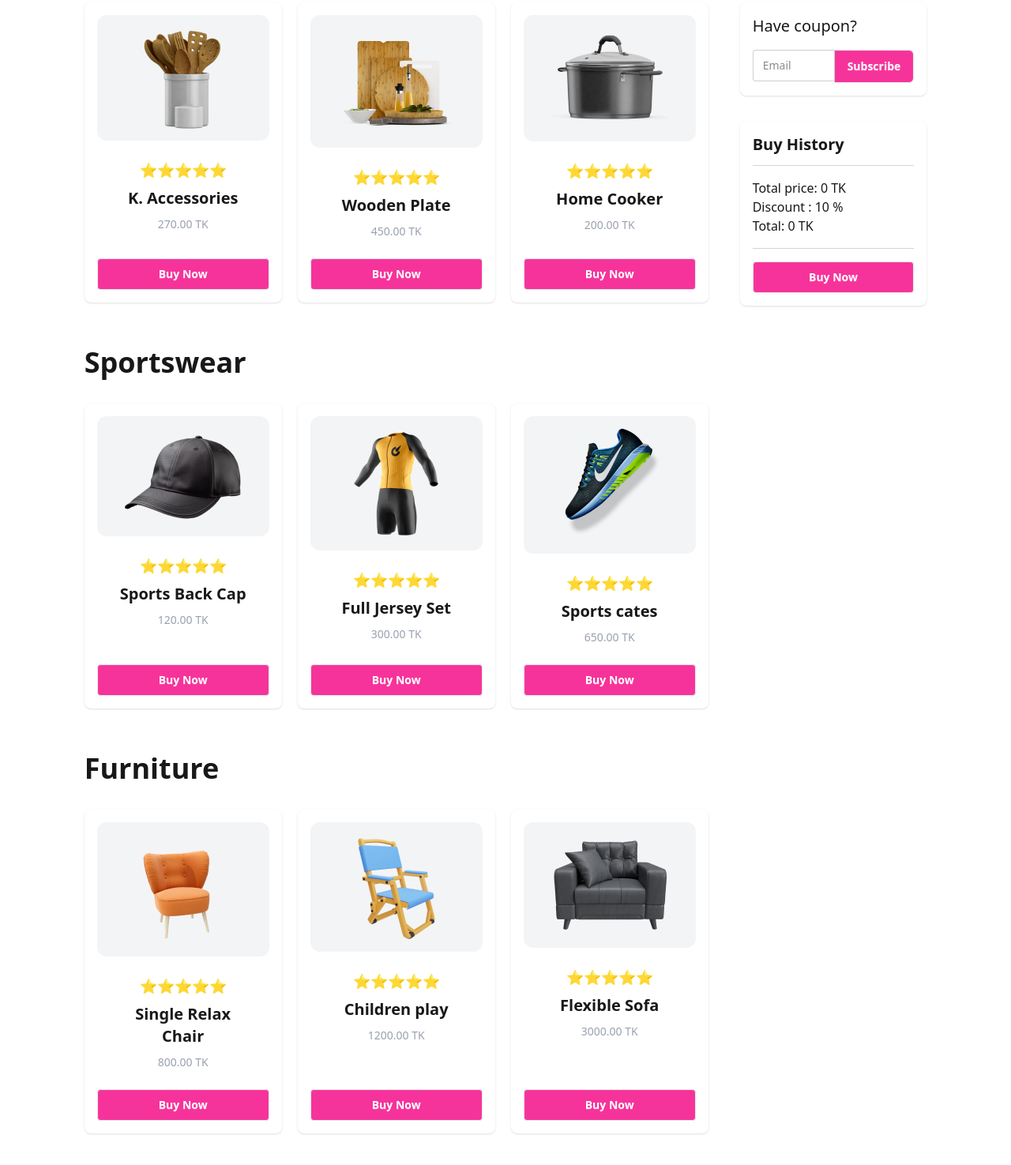
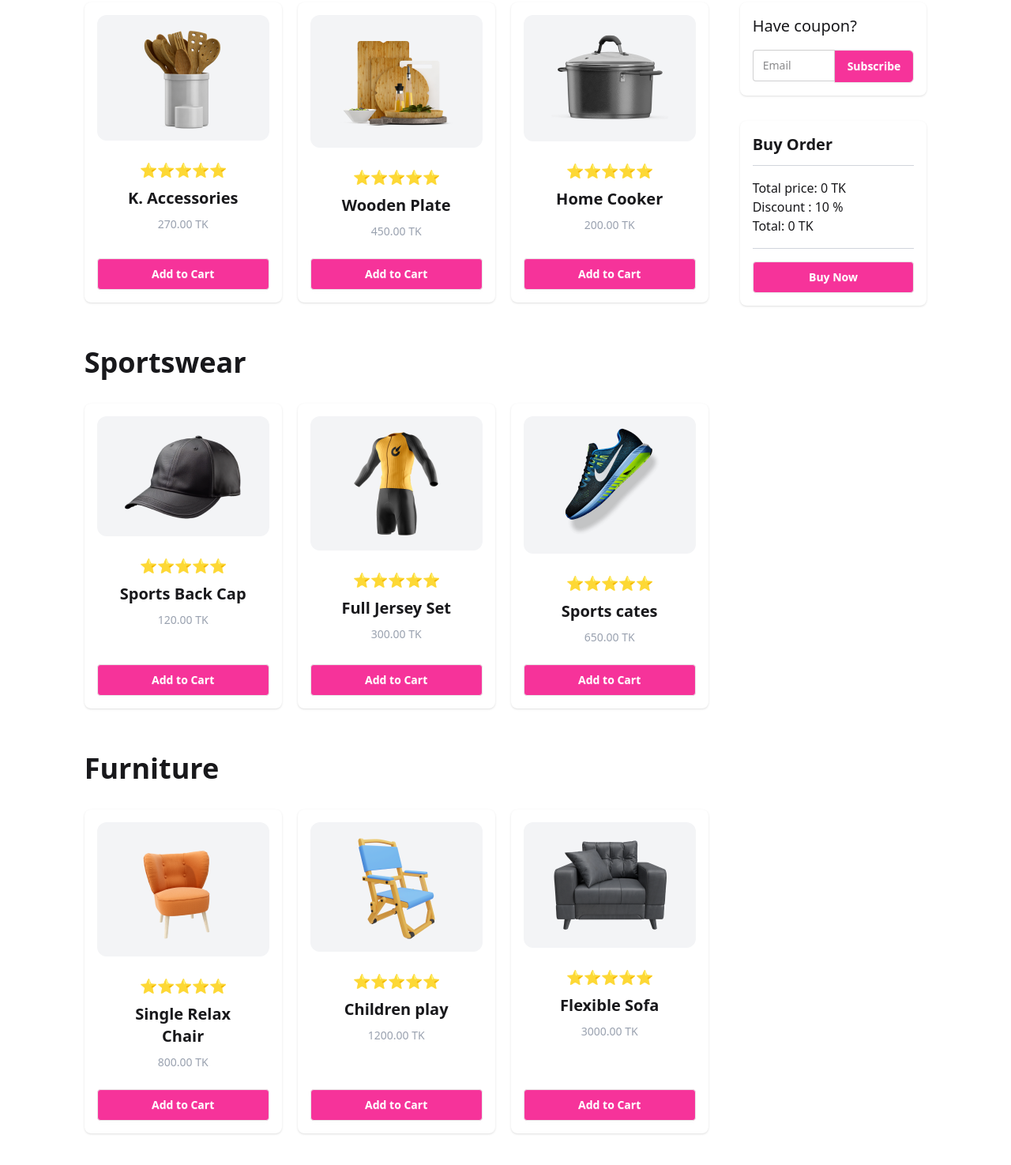
Before and after one commit to sohelrana07/deshi-deals-project, a plain HTML site: page index.htm in a window 1280 px wide. Shown: the part 1202-2677 px from the top of the page at 79% size. Drawn offline with nearby package versions, Linux system fonts and the light colour scheme.

Commit message:
modify some issue

```diff
--- a/index.htm
+++ b/index.htm
@@ -93,7 +93,7 @@
                 </div>
                 <div class="card-actions">
                   <button class="btn card-btn w-full bg-pink-500 text-white">
-                    Buy Now
+                    Add to Cart
                   </button>
                 </div>
               </div>
@@ -114,7 +114,7 @@
                 </div>
                 <div class="card-actions">
                   <button class="btn card-btn w-full bg-pink-500 text-white">
-                    Buy Now
+                    Add to Cart
                   </button>
                 </div>
               </div>
@@ -135,7 +135,7 @@
                 </div>
                 <div class="card-actions">
                   <button class="btn card-btn w-full bg-pink-500 text-white">
-                    Buy Now
+                    Add to Cart
                   </button>
                 </div>
               </div>
@@ -162,7 +162,7 @@
                 </div>
                 <div class="card-actions">
                   <button class="btn card-btn w-full bg-pink-500 text-white">
-                    Buy Now
+                    Add to Cart
                   </button>
                 </div>
               </div>
@@ -183,7 +183,7 @@
                 </div>
                 <div class="card-actions">
                   <button class="btn card-btn w-full bg-pink-500 text-white">
-                    Buy Now
+                    Add to Cart
                   </button>
                 </div>
               </div>
@@ -204,7 +204,7 @@
                 </div>
                 <div class="card-actions">
                   <button class="btn card-btn w-full bg-pink-500 text-white">
-                    Buy Now
+                    Add to Cart
                   </button>
                 </div>
               </div>
@@ -230,7 +230,7 @@
                 </div>
                 <div class="card-actions">
                   <button class="btn card-btn w-full bg-pink-500 text-white">
-                    Buy Now
+                    Add to Cart
                   </button>
                 </div>
               </div>
@@ -251,7 +251,7 @@
                 </div>
                 <div class="card-actions">
                   <button class="btn card-btn w-full bg-pink-500 text-white">
-                    Buy Now
+                    Add to Cart
                   </button>
                 </div>
               </div>
@@ -272,7 +272,7 @@
                 </div>
                 <div class="card-actions">
                   <button class="btn card-btn w-full bg-pink-500 text-white">
-                    Buy Now
+                    Add to Cart
                   </button>
                 </div>
               </div>
@@ -302,7 +302,7 @@
           </div>
           <section class="bg-white shadow-sm p-4 rounded-lg">
             <div id="cart-container">
-              <h1 class="text-xl font-semibold pb-3">Buy History</h1>
+              <h1 class="text-xl font-semibold pb-3">Buy Order</h1>
             </div>
             <!-- card-1 -->
             <div
```
